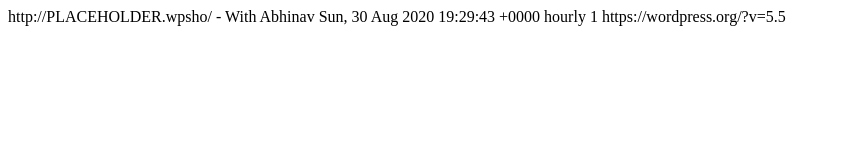
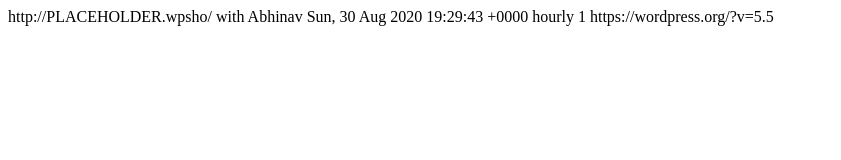
Before and after one commit to abhinavsinha001/abhinavsinha001.github.io, a plain HTML site: page sample-page/feed/index.html in a window 1280 px wide. Shown: the whole page, without its empty margins (0-841 px from the left). Drawn offline with Linux system fonts and the light colour scheme.

Commit message:
StaticHTMLOutput UPDATE sample-page/feed/index.html

```diff
--- a/sample-page/feed/index.html
+++ b/sample-page/feed/index.html
@@ -10,7 +10,7 @@
 	Comments on: Sample Page	</title>
 	<atom:link href="http://localhost/sample-page/feed/" rel="self" type="application/rss+xml" />
 	<link>http://PLACEHOLDER.wpsho/</link>
-	<description>- With Abhinav</description>
+	<description>with Abhinav</description>
 	<lastBuildDate>Sun, 30 Aug 2020 19:29:43 +0000</lastBuildDate>
 	<sy:updatePeriod>
 	hourly	</sy:updatePeriod>
```
